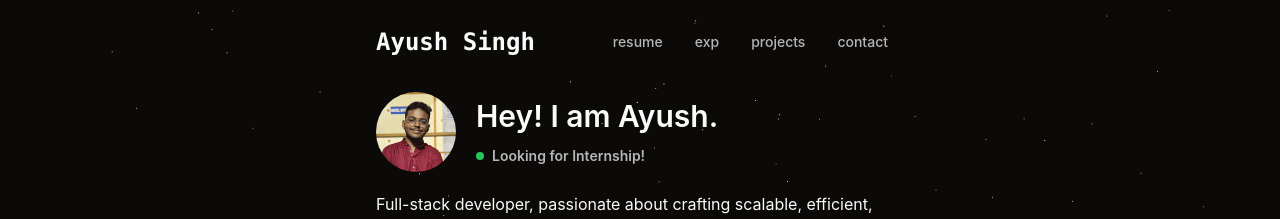
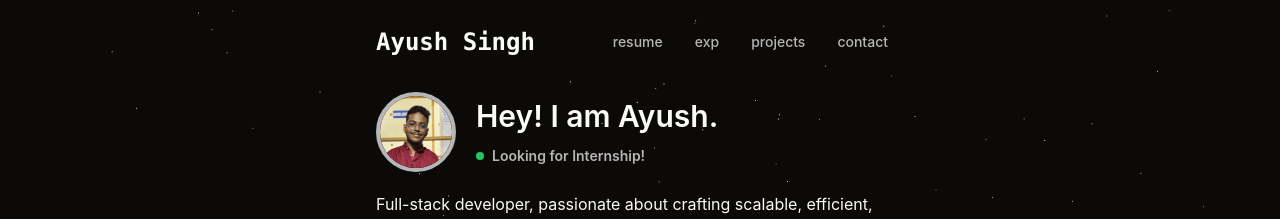
Before and after one commit to Ayush-Singh24/P2, a React (Vite) app: page / in a window 1280 px wide. Shown: the top 219 px of the page. Built offline with nearby package versions, Linux system fonts and the light colour scheme.

Commit message:
ui: hover effect on pfp

```diff
--- a/src/components/About.tsx
+++ b/src/components/About.tsx
@@ -28,8 +28,11 @@ export default function About() {
   return (
     <section className="flex flex-col gap-5">
       <div className="flex items-center gap-5">
-        <Avatar className="size-20">
-          <AvatarImage src="/images/ayush.png" className="size-20" />
+        <Avatar className="size-20 border-4 border-white/70 hover:border-green-400 transition-colors">
+          <AvatarImage
+            src="/images/ayush.png"
+            className="size-20 overflow-clip"
+          />
           <AvatarFallback>AS</AvatarFallback>
         </Avatar>
         <div className="text-3xl font-semibold flex flex-col gap-3">
```
